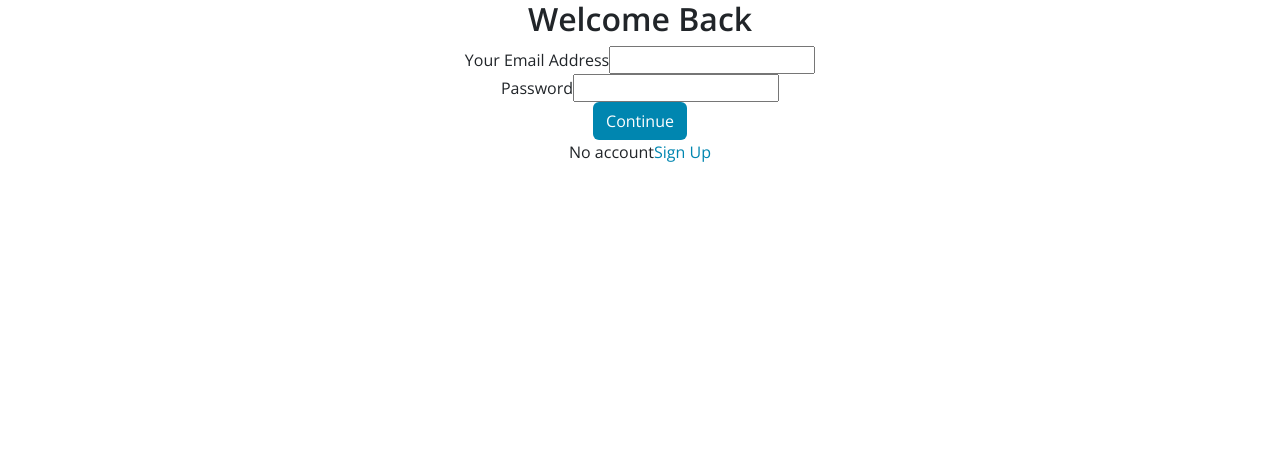
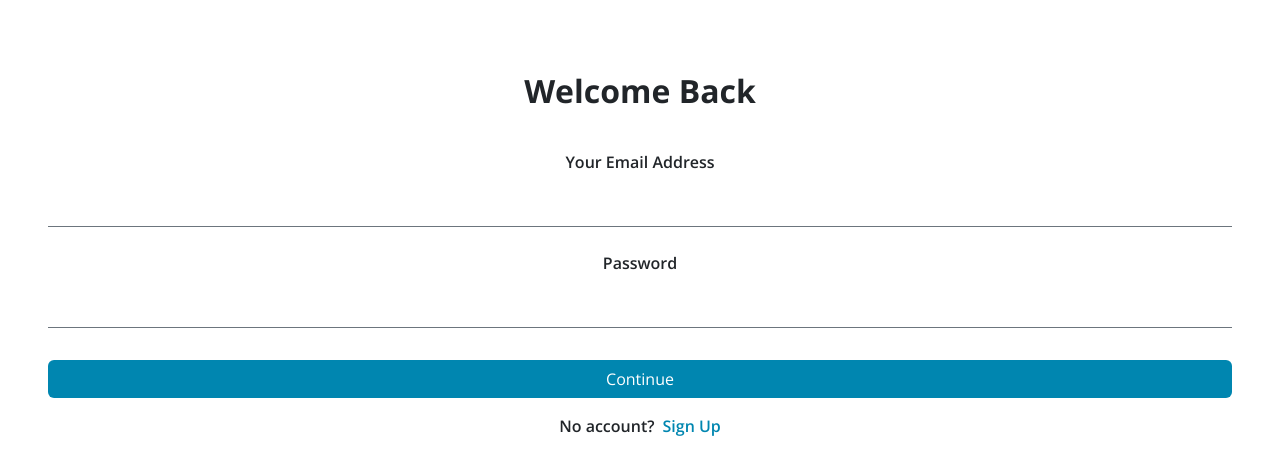
Before and after one commit to ObodoakorDavid/PostIt-Client, a React (Create React App) app: page /login in a window 1280 px wide. Shown: the top 474 px of the page. Built offline with nearby package versions, Linux system fonts and the light colour scheme.

Commit message:
consuming the api

```diff
--- a/package.json
+++ b/package.json
@@ -10,6 +10,7 @@
     "react": "^18.2.0",
     "react-bootstrap": "^2.7.2",
     "react-dom": "^18.2.0",
+    "react-hook-form": "^7.43.9",
     "react-router-dom": "^6.9.0",
     "react-scripts": "5.0.1",
     "web-vitals": "^2.1.4"
--- a/src/context/AuthContext.js
+++ b/src/context/AuthContext.js
@@ -8,8 +8,56 @@ const AuthContext = createContext();
 export default AuthContext;
 
 export const AuthProvider = ({ children }) => {
+  const [user, setUser] = useState(null);
+  const [token, setToken] = useState(() => {
+    return localStorage.getItem("token") || null;
+  });
+  const [data, setData] = useState(null);
+  const [error, setError] = useState(null);
+  const [loading, setLoading] = useState(true);
+  const baseURL = "http://127.0.0.1:8000/api/v1";
+
+  const navigate = useNavigate()
+
+  let login = async (body) => {
+    let response = await fetch(`${baseURL}/auth/token/login/`, {
+      method: "POST",
+      headers: {
+        // Authorization: `Token ${token}`,
+        "Content-Type": "application/json",
+      },
+      body: JSON.stringify(body),
+    });
+    let data = await response.json();
+    console.log(data);
+    setToken(data.auth_token);
+    localStorage.setItem("token", JSON.stringify(data.auth_token));
+  };
+
+  let getUser = async () => {
+    let response = await fetch(`${baseURL}/auth/users/me`, {
+      method: "GET",
+      headers: {
+        Authorization: `Token ${token}`,
+        "Content-Type": "application/json",
+      },
+    });
+    let data = await response.json();
+    console.log(data);
+    setUser(data);
+  };
+
+
+
+  useEffect(() => {
+    console.log(token);
+  }, [token]);
+
   const contextData = {
-    user: null,
+    user,
+    login,
+    token,
+    getUser,
   };
 
   return (
--- a/src/pages/Dashboard.jsx
+++ b/src/pages/Dashboard.jsx
@@ -2,6 +2,8 @@
 
 import React from "react";
 import RootLayout from "../layouts/RootLayout";
+import AuthContext from "../context/AuthContext";
+
 
 const Dashboard = () => {
   return (
--- a/src/pages/LoginPage.jsx
+++ b/src/pages/LoginPage.jsx
@@ -1,26 +1,80 @@
 /** @format */
 
-import React from "react";
+import React, { useState, useContext } from "react";
 import { Link } from "react-router-dom";
+import { useForm } from "react-hook-form";
+// import { useAuth } from "../hooks/useAuth";
+import AuthContext from "../context/AuthContext";
 
 const LoginPage = () => {
+  const { login } = useContext(AuthContext);
+
+  const {
+    register,
+    handleSubmit,
+    formState: { errors },
+  } = useForm();
+
+  const onSubmit = (data) => {
+    console.log(data);
+    console.log("working");
+    console.log(errors.email);
+    login(data)
+  };
+
   return (
-    <div>
-      <h2 className=" fw-semibold">Welcome Back</h2>
-      <form action="">
-        <div>
-          <label htmlFor="email">Your Email Address</label>
-          <input id="email" type="email" />
+    <div className="p-5">
+      <h2 className=" fw-bold py-4">Welcome Back</h2>
+      <form
+        className="d-flex flex-column gap-3"
+        onSubmit={handleSubmit(onSubmit)}
+      >
+        <div className="d-flex flex-column gap-1">
+          <label className="d-block py-2 fw-semibold" htmlFor="email">
+            Your Email Address
+          </label>
+          <input
+            className=" border-0 border-bottom border-secondary border-1 py-2"
+            id="email"
+            type="email"
+            {...register("email", {
+              required: true,
+              minLength: 15,
+            })}
+          />
+          {errors.email && errors.email.type === "required" && (
+            <span className=" text-danger">The field is required!</span>
+          )}
+          {/* {errors.email && errors.email.type === "minLength" && (
+            <p className="text-danger">
+              Email should be at-least 6 characters.
+            </p>
+          )} */}
         </div>
-        <div>
-          <label htmlFor="password">Password</label>
-          <input id="password" type="password" />
+        <div className="d-flex flex-column gap-1">
+          <label className="d-block py-2 fw-semibold" htmlFor="password">
+            Password
+          </label>
+          <input
+            className=" border-0 border-bottom border-secondary border-1 py-2"
+            id="password"
+            type="password"
+            {...register("password", { required: true, minLength: 6 })}
+          />
+          {errors.password && (
+            <span className="text-danger">The field is required!</span>
+          )}
+          {errors.password && errors.password.type === "minLength" && (
+            <p className=" text-danger">
+              password should be at-least 6 characters.
+            </p>
+          )}
         </div>
-        <button className="btn btn-bg-main text-white">Continue</button>
+        <button className="btn btn-bg-main text-white my-3">Continue</button>
       </form>
-      <p>
-        No account
-        <Link className=" text-decoration-none text-blue">Sign Up</Link>
+      <p className="fw-semibold">
+        No account?
+        <Link className="text-decoration-none text-blue ps-2">Sign Up</Link>
       </p>
     </div>
   );
--- a/src/utils/PrivateRoute.jsx
+++ b/src/utils/PrivateRoute.jsx
@@ -5,8 +5,8 @@ import { Navigate, Outlet } from "react-router-dom";
 import AuthContext from "../context/AuthContext";
 
 const PrivateRoute = () => {
-  let { user } = useContext(AuthContext);
-  return user ? <Outlet /> : <Navigate to="/login" />;
+  let { token } = useContext(AuthContext);
+  return token ? <Outlet /> : <Navigate to="/login" />;
 };
 
 export default PrivateRoute;
```
Also changed, not shown: src/hooks/useAuth.js (+26 -6 lines), 1 other file (tests, documents, lock files or other folders).
